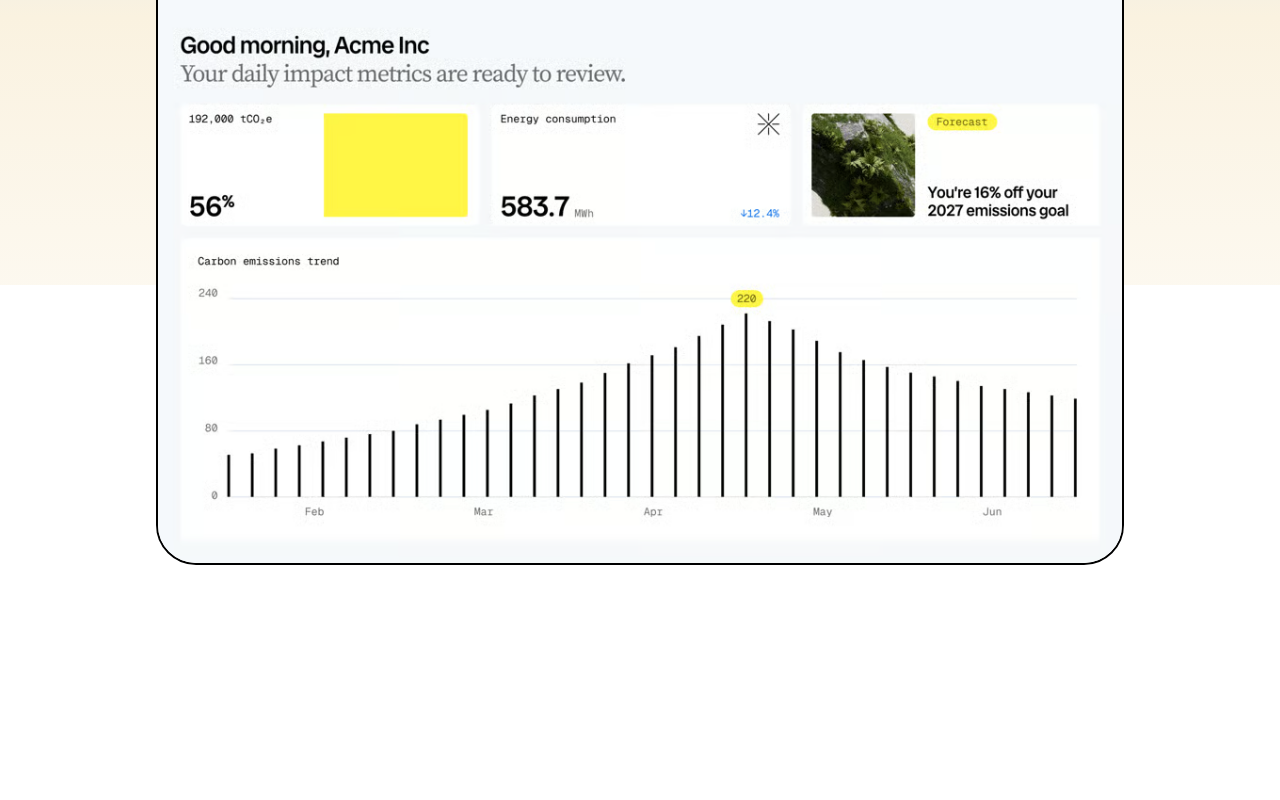
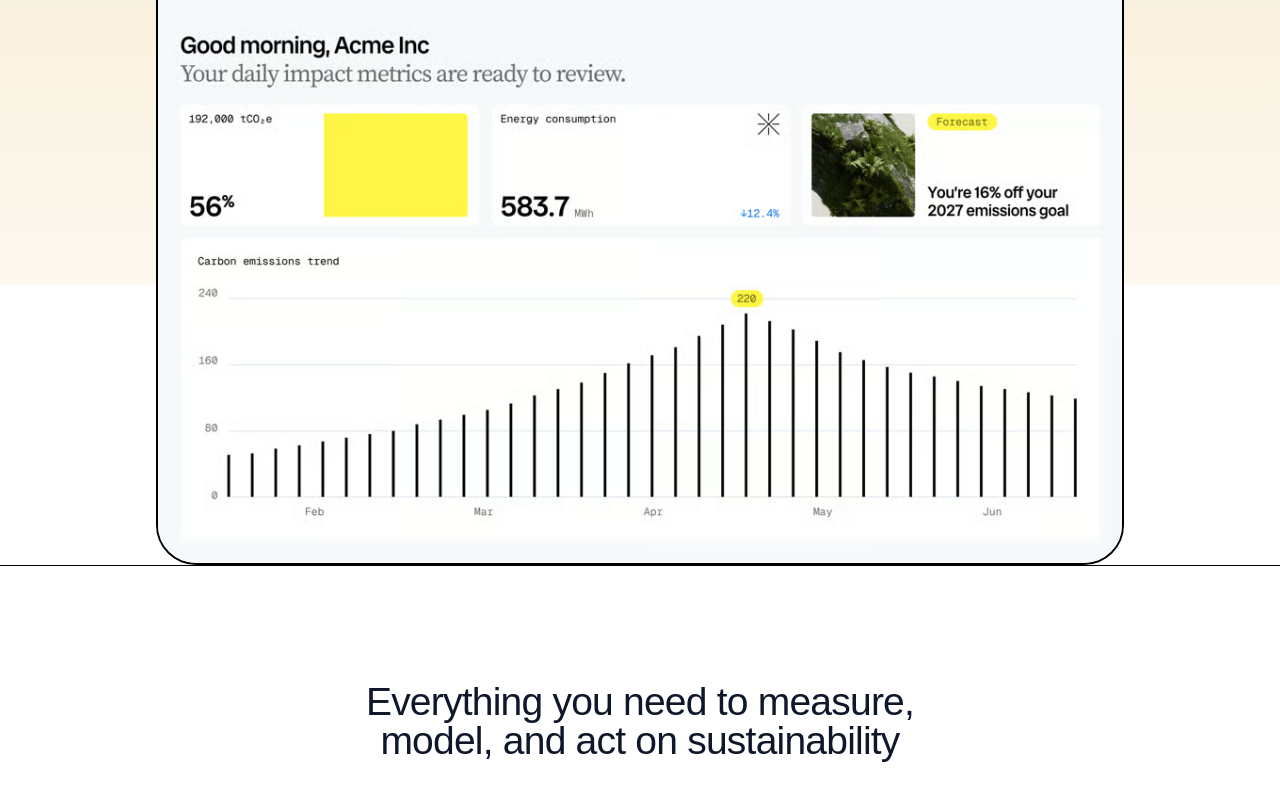
Before and after one commit to SyedMaazz/aetherfield-site, a React (Vite) app: page / in a window 1280 px wide. Shown: the part 532-1332 px from the top of the page. Before the commit the page ends 1185 px from the top, so only its background shows below. Built offline with nearby package versions, Linux system fonts and the light colour scheme; a web font is replaced by a local one.

Commit message:
added heading after floating card

```diff
--- a/src/components/Features.jsx
+++ b/src/components/Features.jsx
@@ -1,19 +1,18 @@
-import React from 'react';
+import React from "react";
 
 const Features = () => {
   return (
-    /* -mt-32 pulls this section UP under the Hero card.
-       z-0 ensures it stays BEHIND the card. */
     <section className="relative -mt-70 pt-42 pb-24 bg-white z-0">
+      <div className="w-full h-[1px] bg-black mb-80 mt-28"></div>
       <div className="max-w-7xl mx-auto px-6">
-
         {/* Header Content */}
-        <div className="text-center mb-16">
-          <h2 className="text-3xl md:text-4xl font-serif font-bold text-slate-900 tracking-tight">
-            Comprehensive impact tracking
+        <div className="text-center -mt-51">
+          <h2 className="md:text-[39px] font-nav font-[500] text-slate-900 tracking-[-0.02em] leading-[1.0] max-w-6xl mx-auto">
+            Everything you need to measure,
+            <br />
+            model, and act on sustainability
           </h2>
         </div>
-
       </div>
     </section>
   );
--- a/src/components/Hero.jsx
+++ b/src/components/Hero.jsx
@@ -64,6 +64,7 @@ const Hero = () => {
             />
           </div>
         </motion.div>
+        {/* The Black Separator Line */}
       </div>
     </section>
   );
--- a/src/index.css
+++ b/src/index.css
@@ -1,6 +1,5 @@
 @import "tailwindcss";
 
-/* 1. REGISTER LOCAL FONTS */
 /* Regular - Weight 400 */
 @font-face {
   font-family: 'Source Serif Pro';
```
